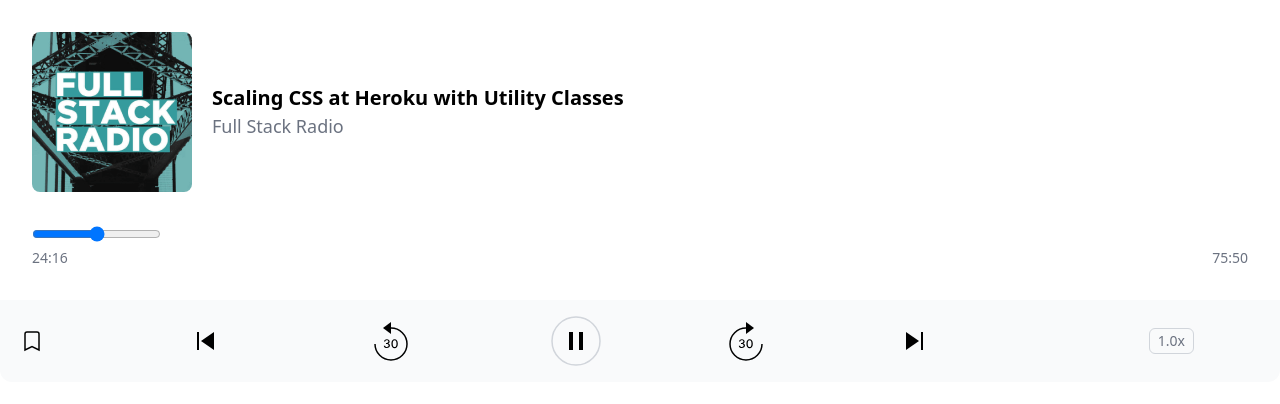
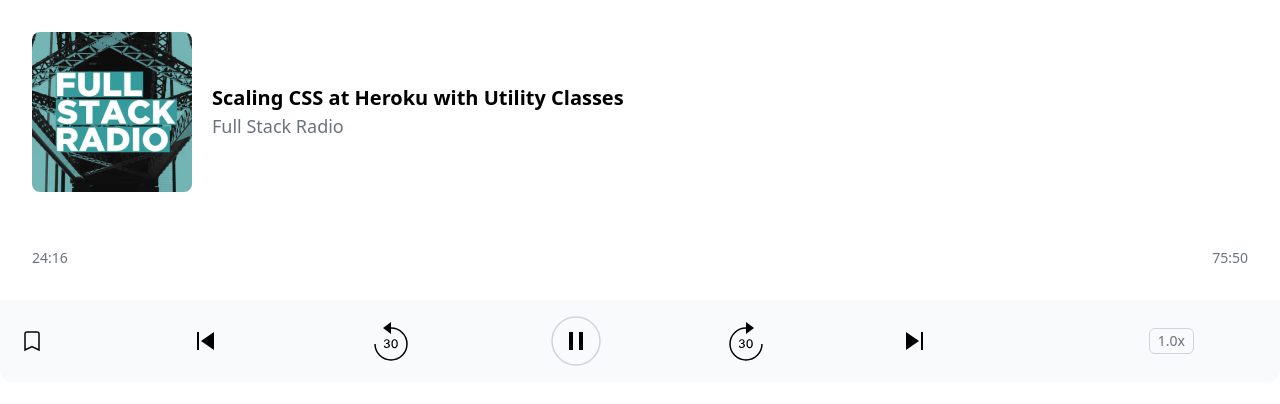
Before and after one commit to jacopo-esposito/audio-player, a Next.js app: page / in a window 1280 px wide. Shown: the top 404 px of the page. Built offline with nearby package versions, Linux system fonts and the light colour scheme.

Commit message:
Apply base CSS style to range input

```diff
--- a/styles/globals.css
+++ b/styles/globals.css
@@ -1,3 +1,25 @@
 @tailwind base;
 @tailwind components;
 @tailwind utilities;
+
+input[type=range] {
+  -webkit-appearance: none;
+  width: 100%;
+  background: transparent;
+}
+
+input[type=range]::-webkit-slider-thumb {
+  -webkit-appearance: none;
+}
+
+input[type=range]:focus {
+  outline: none;
+}
+
+input[type=range]::-ms-track {
+  width: 100%;
+  cursor: pointer;
+  background: transparent;
+  border-color: transparent;
+  color: transparent;
+}
```
